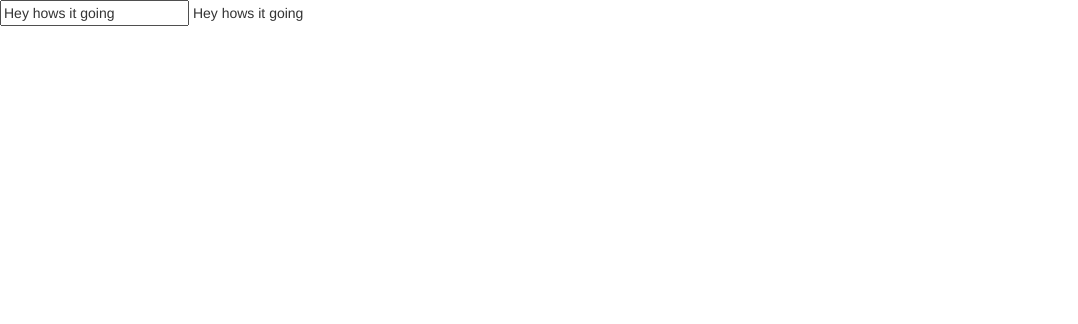
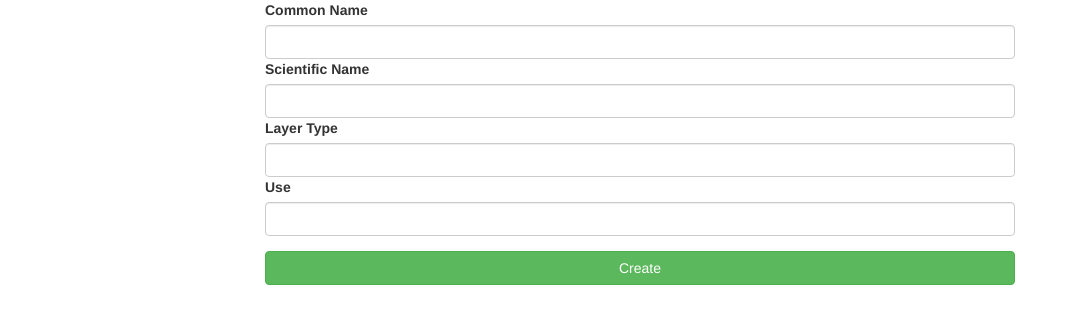
Before and after one commit to hrigoberto/ngplants, a website: page public/html/index.html in a window 1280 px wide. Shown: the whole page, without its empty margins (0-1078 px from the left). Drawn offline with nearby package versions, Linux system fonts and the light colour scheme; files that its build step writes are made by us from their sources; no server answers; files whose address does not match are found by name.

Commit message:
created input form

```diff
--- a/public/html/index.html
+++ b/public/html/index.html
@@ -7,9 +7,24 @@
   <link rel="stylesheet" href="css/main.css">
 </head>
 <body>
-  <div ng-controller="MainController">
-    <input type="text" ng-model="message">
-    {{message}}
+  <div class="container" ng-controller="MainController">
+    <div class="row">
+      <div class="col-md-8 col-md-offset-2">
+        <div class="form-group">
+          <label>Common Name</label>
+          <input type="text" class="form-control" ng-model="commonName">
+          <label>Scientific Name</label>
+          <input type="text" class="form-control" ng-model="scientificName">
+          <label>Layer Type</label>
+          <input type="text" class="form-control" ng-model="layerType">
+          <label>Use</label>
+          <input type="text" class="form-control" ng-model="use">
+        </div>
+      </div>
+      <div class="col-md-8 col-md-offset-2">
+        <button class="btn btn-success btn-block" ng-click>Create</button>
+      </div>
+    </div>
   </div>
 
   <script src="https://cdnjs.cloudflare.com/ajax/libs/angular.js/1.5.7/angular.js"></script>
--- a/public/js/controllers/MainController.js
+++ b/public/js/controllers/MainController.js
@@ -5,17 +5,17 @@
   MainController.$inject = ['$scope', 'PlantService'];
 
   function MainController($scope, PlantService){
-    $scope.message = 'Hey hows it going'
+    $scope.plants = PlantService.plants;
+    getPlants();
 
-    var plants = PlantService.plants;
+
+  function getPlants(){
     PlantService.readAll()
                 .then(function(){
                   plants = PlantService.plants
                   console.log(plants);
                 });
+    }
 
-  PlantService.create();
-  PlantService.delete();
-  PlantService.update();
   }
 })();
```
